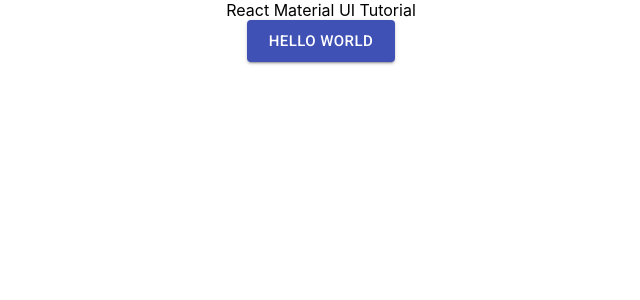
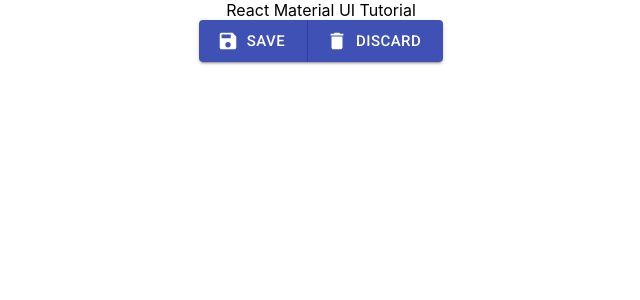
Before and after one commit to KVeitch/react_material_ui, a React (Create React App) app: page / in a window 1280 px wide. Shown: the top 300 px of the page, without its empty margins (319-959 px from the left). Built offline with nearby package versions, Linux system fonts and the light colour scheme.

Commit message:
Add ButtonGroup to project

```diff
--- a/src/App.js
+++ b/src/App.js
@@ -1,18 +1,32 @@
 import './App.css';
-import { Button } from '@material-ui/core';
+import { Button, ButtonGroup } from '@material-ui/core';
+import SaveIcon from '@material-ui/icons/Save';
+import DeleteIcon from '@material-ui/icons/Delete';
 
 function App() {
   return (
     <div className='App'>
       <header>React Material UI Tutorial</header>
-      <Button
+      <ButtonGroup
         variant='contained'
         color='primary'
-        onClick={() => alert('hello')}
-        size='large'
-      >
-        Hello world
-      </Button>
+        >
+        <Button
+          startIcon={<SaveIcon />}
+          onClick={() => alert('hello')}
+          size='large'
+          >
+          Save
+        </Button>
+        <Button
+          startIcon={<DeleteIcon />}
+          onClick={() => alert('hello')}
+          size='large'
+          >
+          Discard
+        </Button>
+      </ButtonGroup>
+
     </div>
   );
 }
```
